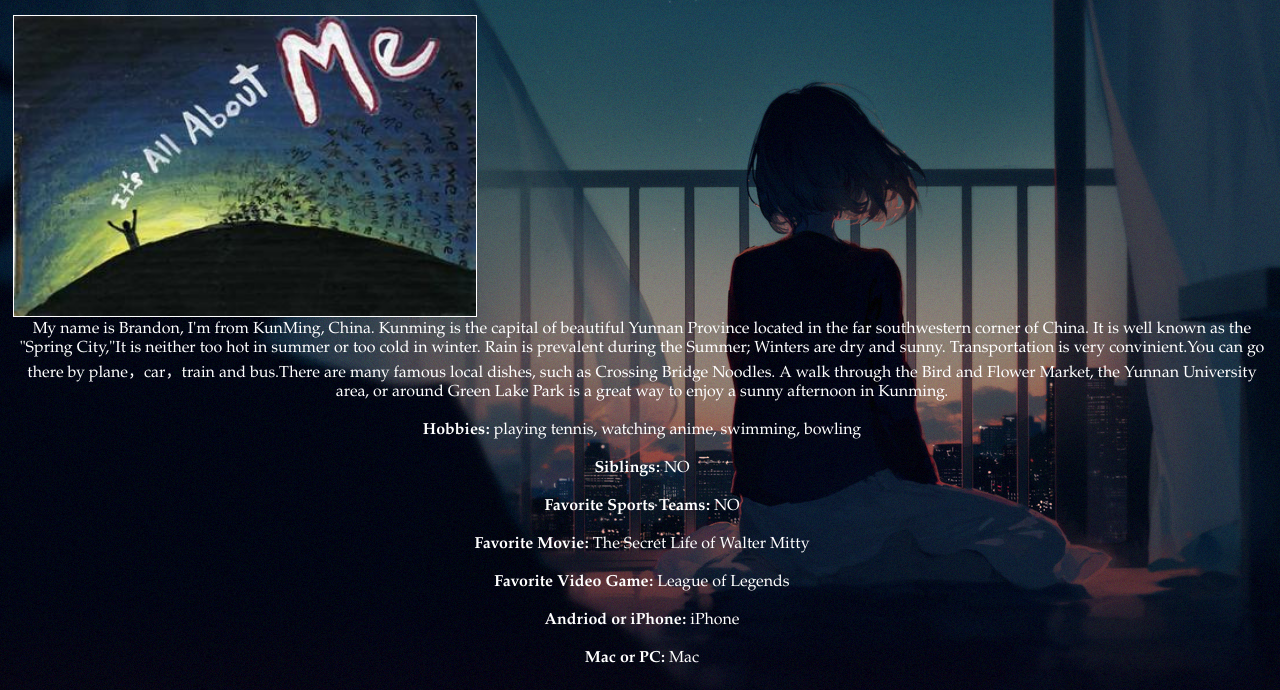
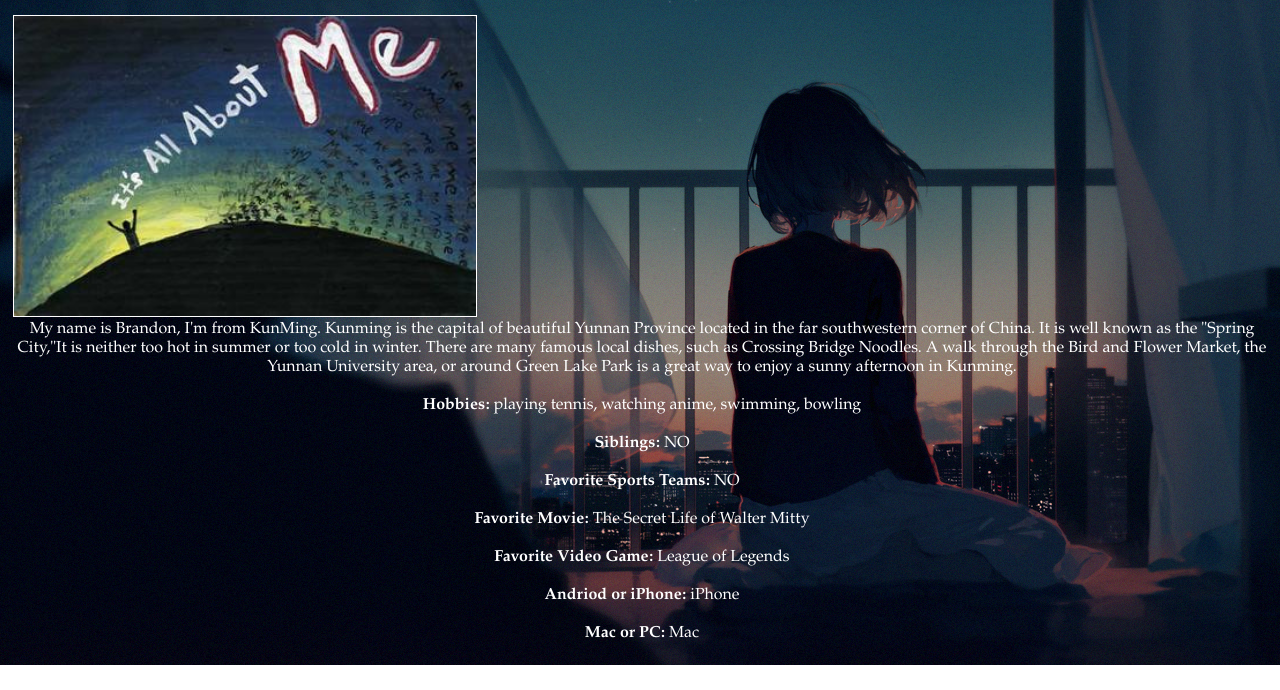
Before and after one commit to BrandonLiao/LIAO, a plain HTML site: page about.html in a window 1280 px wide. Shown: the part 162-852 px from the top of the page. After the commit the page ends 827 px from the top, so only its background shows below. Drawn offline with Linux system fonts and the light colour scheme.

Commit message:
Update about.html

```diff
--- a/about.html
+++ b/about.html
@@ -20,9 +20,8 @@
         </td>
         <td>
         <div class="small">
-       My name is Brandon, I'm from KunMing, China. Kunming is the capital of beautiful Yunnan Province located in the far southwestern corner of China.
-          It is well known as the "Spring City,"It is neither too hot in summer or too cold in winter. Rain is prevalent during the Summer; Winters are dry and sunny.
-          Transportation is very convinient.You can go there by plane，car，train and bus.There are many famous local dishes, such as Crossing Bridge Noodles. A walk through the Bird and Flower Market,
+       My name is Brandon, I'm from KunMing. Kunming is the capital of beautiful Yunnan Province located in the far southwestern corner of China.
+          It is well known as the "Spring City,"It is neither too hot in summer or too cold in winter. There are many famous local dishes, such as Crossing Bridge Noodles. A walk through the Bird and Flower Market,
           the Yunnan University area, or around Green Lake Park is a great way to enjoy a sunny afternoon in Kunming.
 
         <br><br>
```
